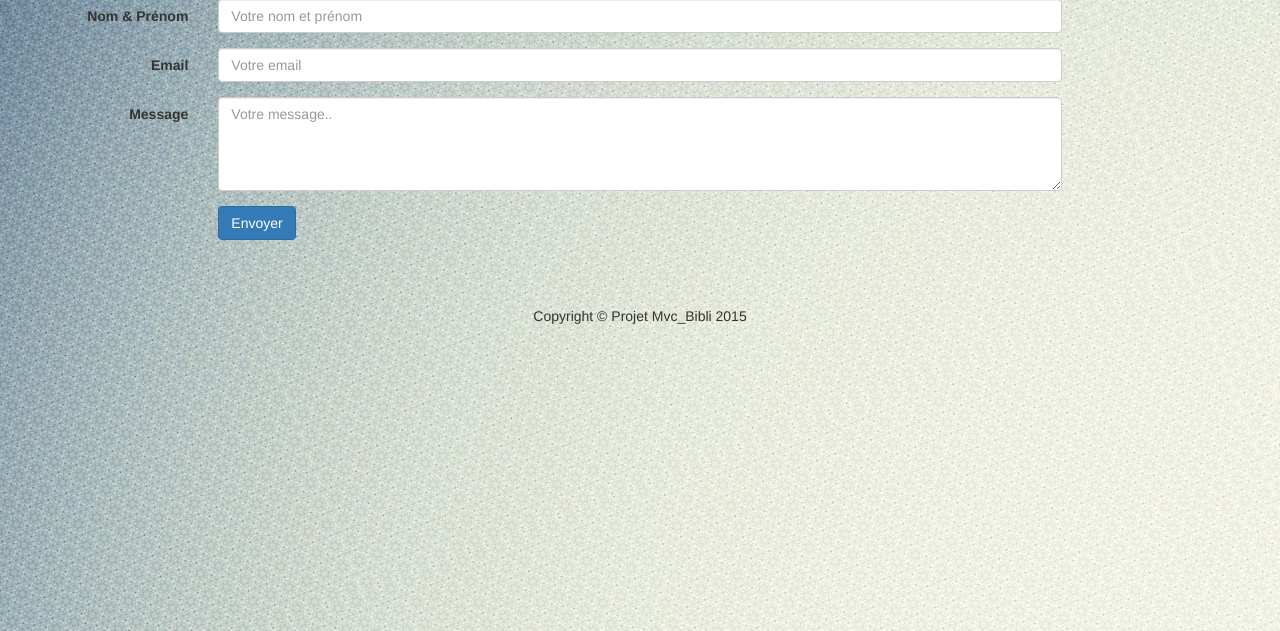
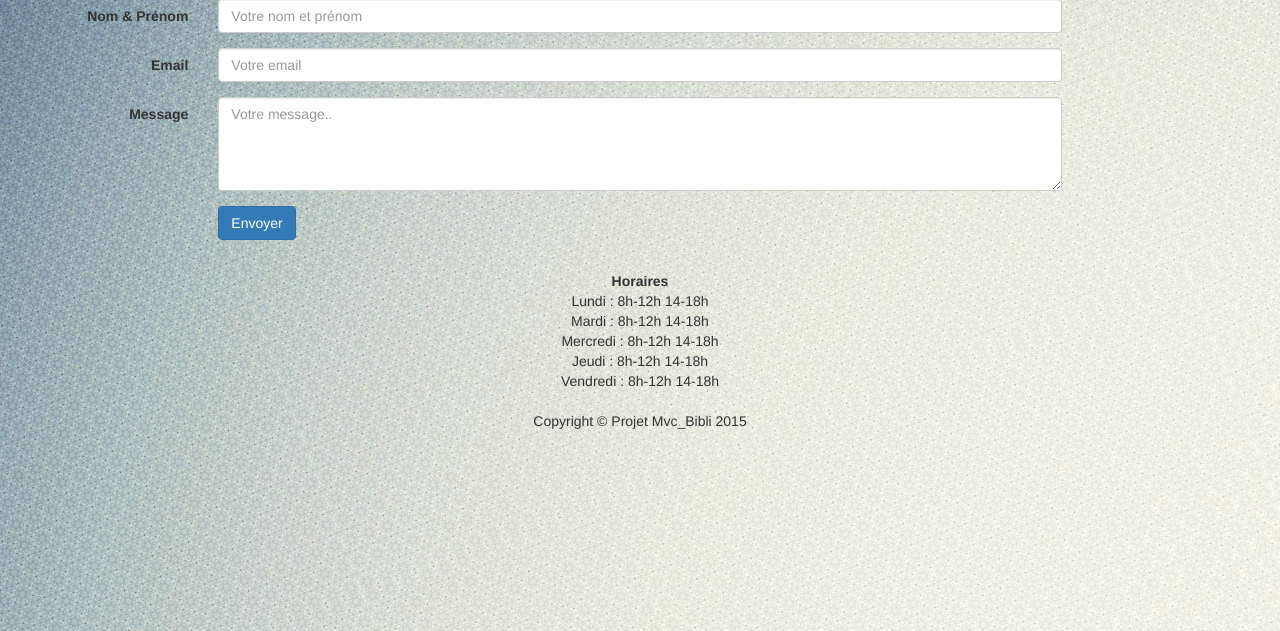
Before and after one commit to alvinje/ProjetLivres, a PHP site: page /Contact.php in a window 1280 px wide. Shown: the part 71-702 px from the top of the page. Run offline with PHP 8.4, Linux system fonts and the light colour scheme; data that the repository does not hold is empty.

Commit message:
Merge origin/Developpement into Developpement
Conflicts:
	view/Header.php

```diff
--- a/Contact.php
+++ b/Contact.php
@@ -1,8 +1,8 @@
 <?php
 	include_once("view/Header.php");
+        $result='';
+            if (isset($_POST["envoyer"])) {
 
-            if (isset($_POST["envoyer"])) {
-        $result='';
         $name = $_POST['name'];
         $email = $_POST['email'];
         $message = $_POST['message'];
@@ -63,6 +63,14 @@ if (!$errMessage) {
     </div>
 </form>
 
+<address class="col-xs-12 col-md-12 centrer">
+  <strong>Horaires</strong><br>
+  Lundi : 8h-12h 14-18h<br>
+  Mardi : 8h-12h 14-18h<br>
+  Mercredi : 8h-12h 14-18h<br>
+  Jeudi : 8h-12h 14-18h<br>
+  Vendredi : 8h-12h 14-18h<br>
+</address>
     </body>
 </html>
 
```
